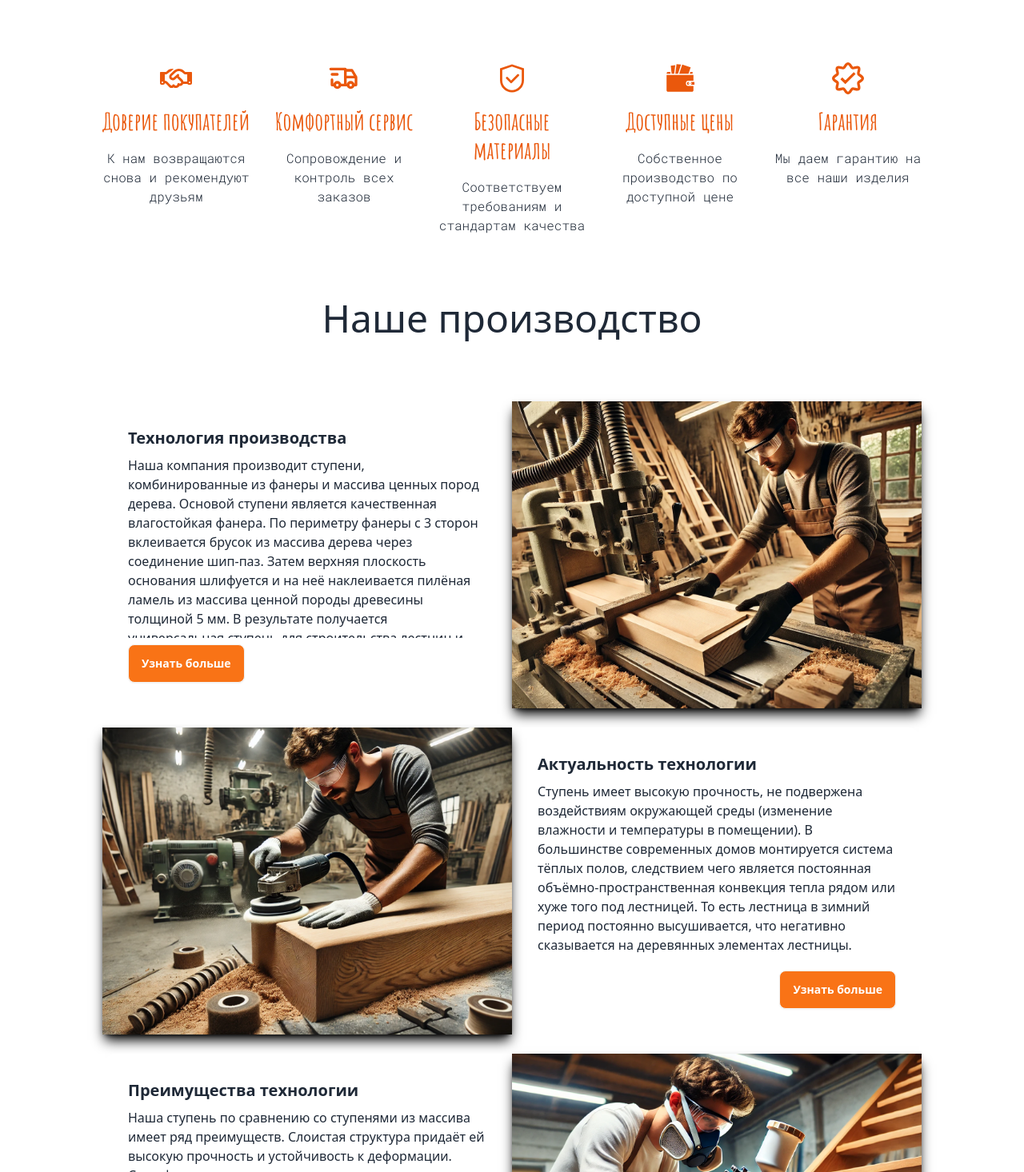
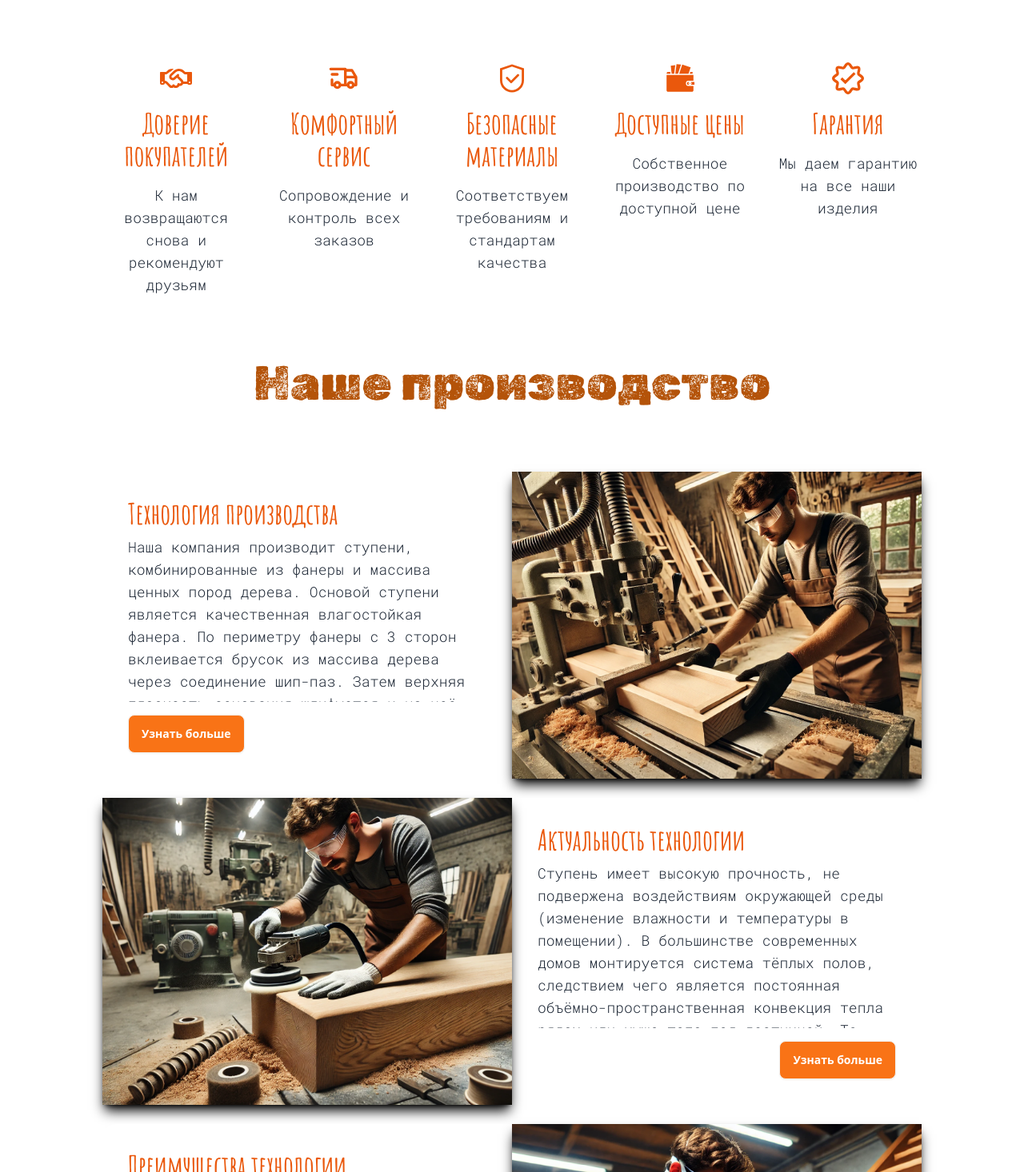
Before and after one commit to HabArt1978/victoria-steps, a Next.js app: page / in a window 1280 px wide. Shown: the part 644-2110 px from the top of the page at 80% size. Built offline with nearby package versions, Linux system fonts and the light colour scheme.

Commit message:
10 - customizing fonts for Advantages and OurProduction components

```diff
--- /dev/null
+++ b/src/components/Advantages/Advantages.module.css
@@ -0,0 +1,14 @@
+/* screen reader only */
+
+.srOnly {
+  position: absolute;
+  width: 1px;
+  height: 1px;
+  padding: 0;
+  margin: -1px;
+  overflow: hidden;
+  white-space: nowrap;
+  border-width: 0;
+  clip: rect(0, 0, 0, 0);
+  clip-path: inset(50%);
+}
--- a/src/components/Advantages/Advantages.tsx
+++ b/src/components/Advantages/Advantages.tsx
@@ -1,11 +1,12 @@
 import { advantagesData } from '@/library/dataForComponents/advantagesData/advantagesData'
 import type { JSX } from 'react'
 import SectionContainer from '../Containers/SectionContainer'
+import classes from './Advantages.module.css'
 
 const Advantages = (): JSX.Element => {
   return (
     <SectionContainer>
-      <h1 className="hidden">Наши преимущества</h1>
+      <h1 className={classes.srOnly}>Наши преимущества</h1>
       <ul className="flex justify-between">
         {advantagesData.map((item, idx) => (
           <li
@@ -16,10 +17,10 @@ const Advantages = (): JSX.Element => {
               size={40}
               color="#ea580c"
             />
-            <h2 className="font-amaticBold text-3xl text-orange-600">
+            <h2 className="font-amaticBold text-4xl text-orange-600">
               {item.title}
             </h2>
-            <p className="text-md text-center font-robotoMono font-light">
+            <p className="text-md text-center font-robotoMono text-lg font-light">
               {item.description}
             </p>
           </li>
--- a/src/components/OurProduction/OurProduction.tsx
+++ b/src/components/OurProduction/OurProduction.tsx
@@ -2,12 +2,14 @@ import { ourProductionData } from '@/library/dataForComponents/ourProductionData
 import Image from 'next/image'
 import type { JSX } from 'react'
 import SectionContainer from '../Containers/SectionContainer'
-import { btnClasses } from './longClasses'
+import { btnClasses } from './twStyles'
 
 const OurProduction = (): JSX.Element => {
   return (
     <SectionContainer>
-      <h1 className="text-center text-5xl">Наше производство</h1>
+      <h1 className="text-center font-rubikDirt text-6xl text-amber-700">
+        Наше производство
+      </h1>
       <ul className="mt-20 space-y-6">
         {ourProductionData.map((card, idx) => {
           const index = idx + 1
@@ -29,10 +31,14 @@ const OurProduction = (): JSX.Element => {
                 </div>
 
                 <div className="card-body h-96">
-                  <h2 className="card-title">{card.title}</h2>
-                  <p className="overflow-y-auto">{card.description}</p>
+                  <h2 className="font-amaticBold text-4xl text-orange-600">
+                    {card.title}
+                  </h2>
+                  <p className="overflow-y-auto font-robotoMono text-lg font-light">
+                    {card.description}
+                  </p>
 
-                  <div className="card-actions justify-end">
+                  <div className="card-actions mt-2 justify-end">
                     <button className={`${btnClasses}`}>Узнать больше</button>
                   </div>
                 </div>
@@ -45,10 +51,14 @@ const OurProduction = (): JSX.Element => {
                 key={card.title + idx}
               >
                 <div className="card-body h-96">
-                  <h2 className="card-title">{card.title}</h2>
-                  <p className="overflow-y-auto">{card.description}</p>
+                  <h2 className="font-amaticBold text-4xl text-orange-600">
+                    {card.title}
+                  </h2>
+                  <p className="overflow-y-auto font-robotoMono text-lg font-light">
+                    {card.description}
+                  </p>
 
-                  <div className="card-actions justify-start">
+                  <div className="card-actions mt-2 justify-start">
                     <button className={btnClasses}>Узнать больше</button>
                   </div>
                 </div>
```
Also changed, not shown: src/components/OurProduction/twStyles.ts (renamed from src/components/OurProduction/longClasses.ts).
